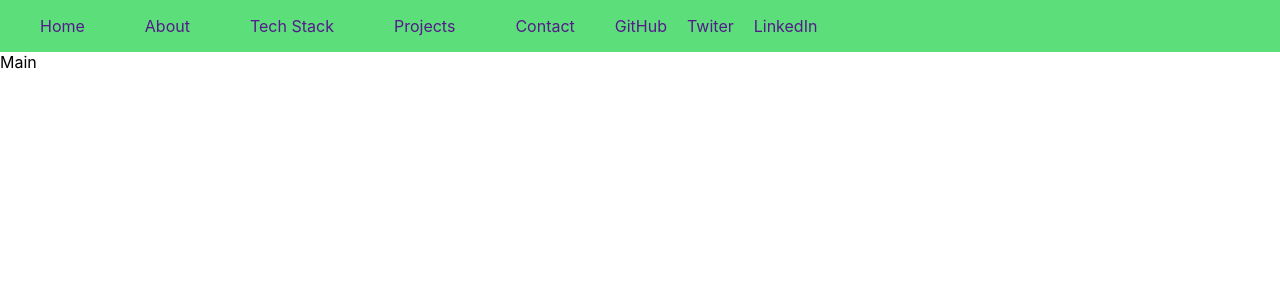
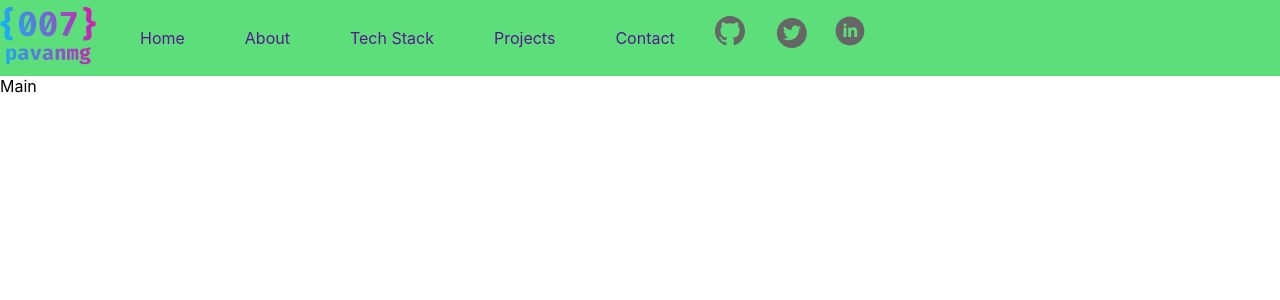
Before and after one commit to Pavel-Retunskih/Portfolio, a React app: page / in a window 1280 px wide. Shown: the top 300 px of the page. Built offline with nearby package versions, Linux system fonts and the light colour scheme.

Commit message:
add icon to nav and logo to header

```diff
--- a/src/components/Icon/Icon.tsx
+++ b/src/components/Icon/Icon.tsx
@@ -1,7 +1,17 @@
-export function Icon(){
+import iconsSprite from "../../assets/icons/iconsSprite.svg"
+
+type IconPropsType = {
+    iconId : string
+    height?: string
+    width?: string
+    viewBox?: string
+
+}
+
+export function Icon(props : IconPropsType){
     return(
-        <div>
-
-        </div>
+        <svg width={`${props.width || "40" }`} height={`${props.height || "40" }`} viewBox={`${props.viewBox || "0 0 40 40" }`} fill="none" xmlns="http://www.w3.org/2000/svg">
+            <use xlinkHref = {`${iconsSprite}#${props.iconId}`} />
+        </svg>
     )
 }
--- a/src/components/Logo/Logo.tsx
+++ b/src/components/Logo/Logo.tsx
@@ -1,9 +1,10 @@
 import styled from "styled-components"
+import { Icon } from "../Icon/Icon"
 
 export function Logo(){
     return(
         <Link href="">
-            <Img src="" alt="" />
+            <Icon height="59" width="100" viewBox="0 0 101 60" iconId = {'logoGradient'}/>
         </Link>
     )
 }
@@ -11,5 +12,3 @@ export function Logo(){
 const Link = styled.a`
 
 `
-const Img = styled.img`
-`
--- a/src/components/SocialPanel/SocialPanel.tsx
+++ b/src/components/SocialPanel/SocialPanel.tsx
@@ -1,12 +1,13 @@
 import styled from "styled-components";
+import { Icon } from "../Icon/Icon";
 
 export function SocialPanel(){
     return(
         <div>
             <Socials>
-                <li><a href="">GitHub</a></li>
-                <li><a href="">Twiter</a></li>
-                <li><a href="">LinkedIn</a></li>
+                <li><a href=""><Icon iconId = {'githubSocialIcon'}/></a></li>
+                <li><a href=""><Icon iconId = {'twitterSocialIcon'}/></a></li>
+                <li><a href=""><Icon iconId = {'linkedInSocialIcon'}/></a></li>
             </Socials>
         </div>
     )
```
Also changed, not shown: src/assets/icons/iconsSprite.svg.
